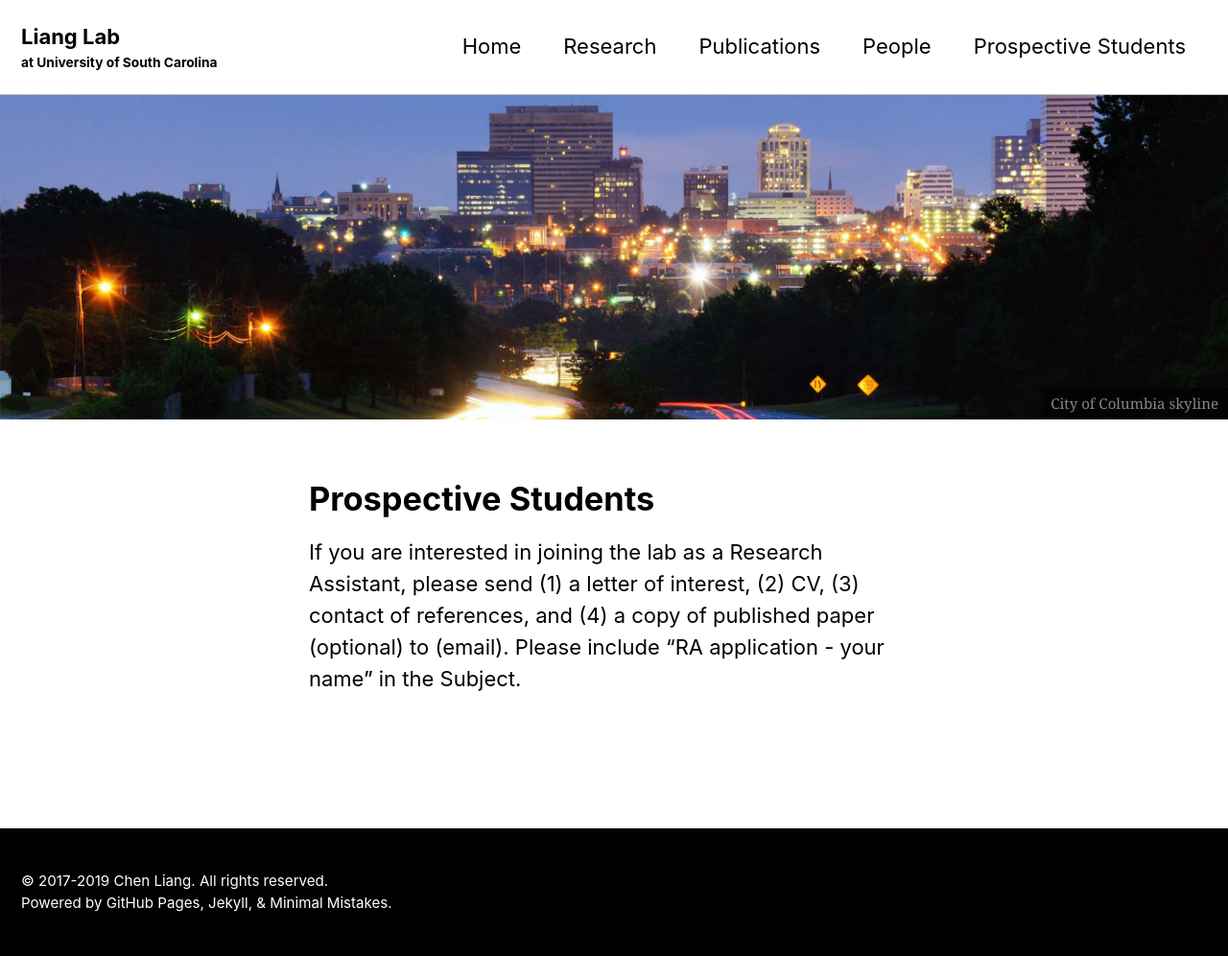
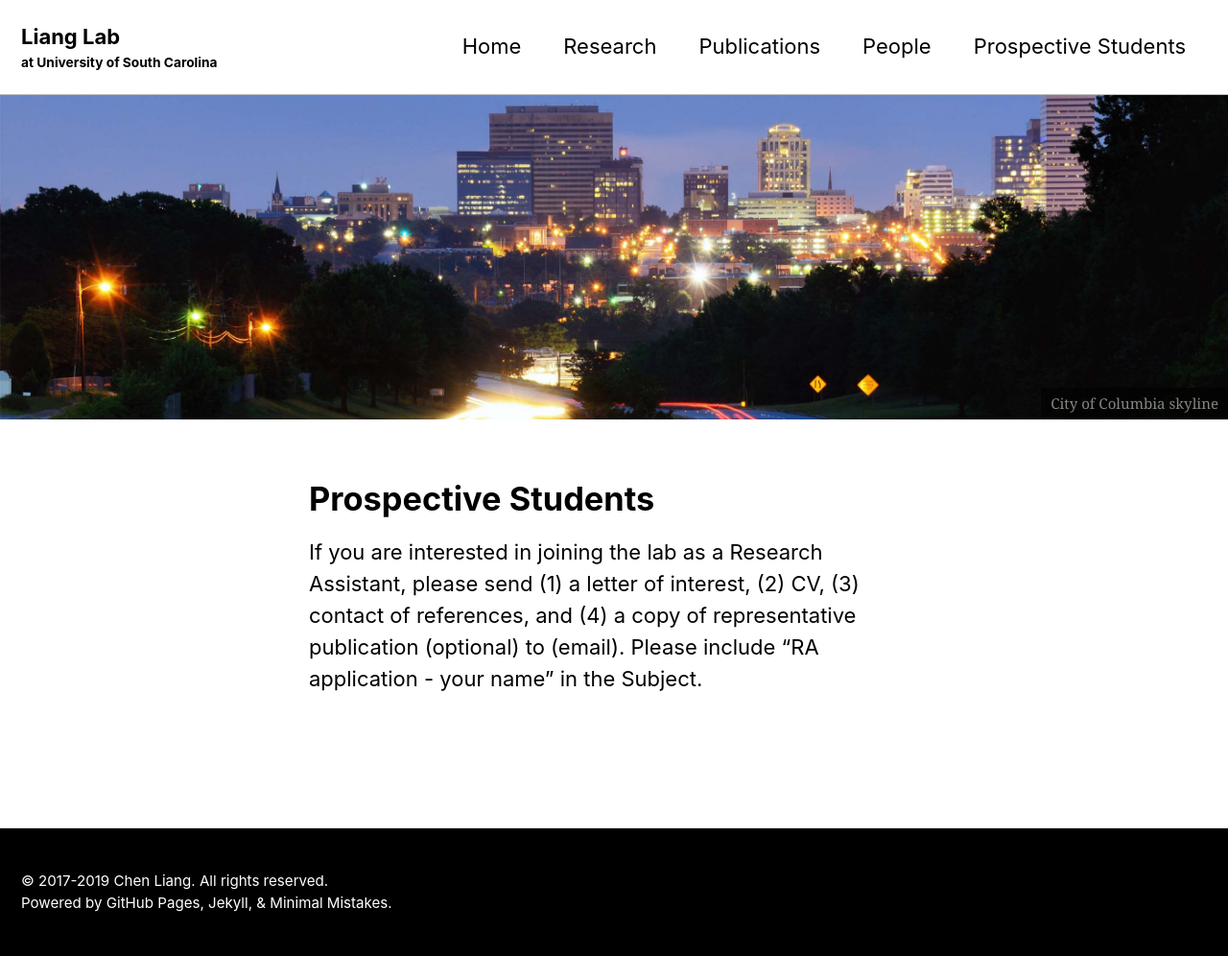
Before and after one commit to nehcgnail/nehcgnail.github.io, a Jekyll site: the page built from _pages/prospective_students.md, in a window 1280 px wide. Shown: the whole page at 96% size. Built offline with Jekyll 4.4.1, drawn with Linux system fonts in a browser that asks for light colours; cached includes are drawn as plain includes; nearby versions of some CDN libraries.

```diff
--- a/_pages/prospective_students.md
+++ b/_pages/prospective_students.md
@@ -8,4 +8,4 @@
   caption: "City of Columbia skyline"
 ---
 
-If you are interested in joining the lab as a Research Assistant, please send (1) a letter of interest, (2) CV, (3) contact of references, and (4) a copy of published paper (optional) to (email). Please include "RA application - your name" in the Subject.
+If you are interested in joining the lab as a Research Assistant, please send (1) a letter of interest, (2) CV, (3) contact of references, and (4) a copy of representative publication (optional) to (email). Please include "RA application - your name" in the Subject.
```
